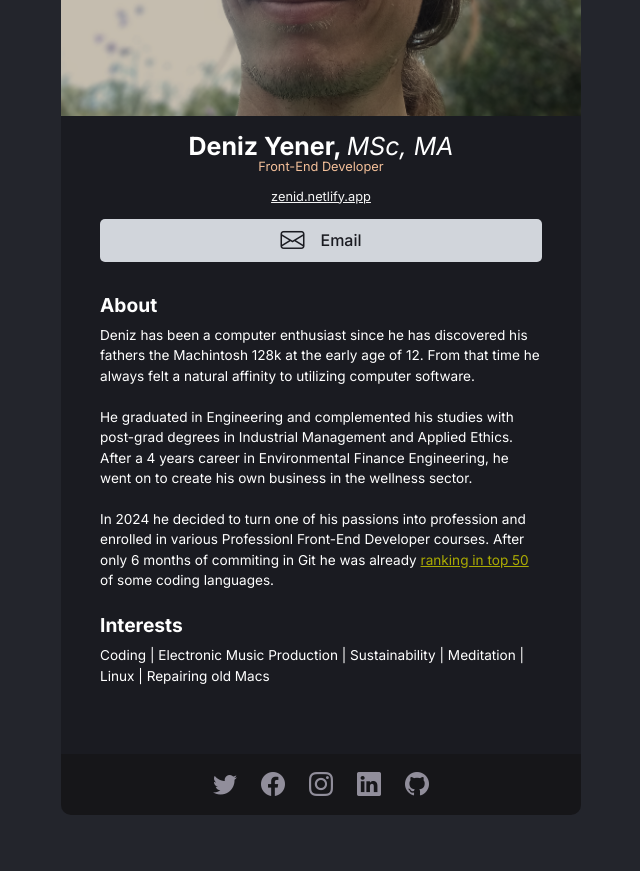
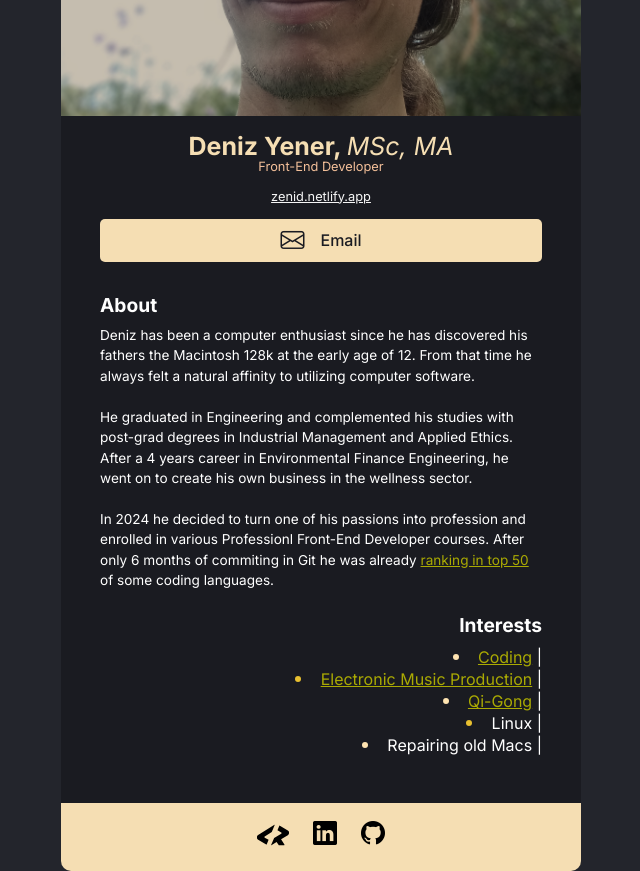
Before and after one commit to zenidreney/my-first-react, a React (Vite) app: page / in a window 1280 px wide. Shown: the part 320-1191 px from the top of the page, without its empty margins (319-959 px from the left). Before the commit the page ends 1135 px from the top, so only its background shows below. Built offline with nearby package versions, Linux system fonts and the light colour scheme.

Commit message:
finished v1.0

```diff
--- a/src/Footer.jsx
+++ b/src/Footer.jsx
@@ -1,4 +1,6 @@
 import "bootstrap-icons/font/bootstrap-icons.css";
+import codersRankIcon from "./images/codersrank.svg"
+console.log(codersRankIcon)
 
 function Footer() {
     return (
@@ -6,27 +8,17 @@ function Footer() {
             <ul>
                 <li>
                     <a href="#">
-                        <i class="bi bi-twitter"></i>
+                        <img className="icon" src={codersRankIcon} />
                     </a>
                 </li>
                 <li>
-                    <a href="#">
-                        <i class="bi bi-facebook"></i>
-                    </a>
-                </li>
-                <li>
-                    <a href="#">
-                        <i class="bi bi-instagram"></i>
-                    </a>
-                </li>
-                <li>
-                    <a href="#">
-                        <i class="bi bi-linkedin"></i>
+                    <a href="https://linkedin.com/in/zenid">
+                        <i className="bi bi-linkedin"></i>
                     </a>
                 </li>
                    <li>
-                    <a href="#">
-                        <i class="bi bi-github"></i>
+                    <a href="https://github.com/zenidreney/">
+                        <i className="bi bi-github"></i>
                     </a>
                 </li>
             </ul>
--- a/src/Header.jsx
+++ b/src/Header.jsx
@@ -12,7 +12,7 @@ function Header() {
             <h2>Front-End Developer</h2>
             <a href="https://zenid.netlify.app">zenid.netlify.app</a>
             <a className="email-btn" href="mailto:zenid@tuta.io">
-               <p> <i class="bi bi-envelope"></i><span>Email</span></p>
+               <p> <i className="bi bi-envelope"></i><span>Email</span></p>
             </a>
         </header>
     );
--- a/src/Main.jsx
+++ b/src/Main.jsx
@@ -3,7 +3,7 @@ function Main() {
         <main>
             <h2>About</h2>
             <p>
-                Deniz has been a computer enthusiast since he has discovered his fathers the Machintosh 128k at the early
+                Deniz has been a computer enthusiast since he has discovered his fathers the Macintosh 128k at the early
                 age of 12. From that time he always felt a natural affinity to utilizing computer software.
             </p>
 
@@ -20,7 +20,19 @@ function Main() {
             </p>
 
             <h2>Interests</h2>
-            <p>Coding | Electronic Music Production | Sustainability | Meditation | Linux | Repairing old Macs</p>
+            <ul>
+                <li>
+                    <a href="https://zenid.netlify.app">Coding</a> |
+                </li>{" "}
+                <li>
+                    <a href="https://neidanmusic.netlify.app">Electronic Music Production</a> |
+                </li>{" "}
+                <li>
+                    <a href="https://www.qismile.com">Qi-Gong</a> |
+                </li>{" "}
+                <li>Linux |</li>
+                <li> Repairing old Macs |</li>
+            </ul>
         </main>
     );
 }
--- a/src/index.css
+++ b/src/index.css
@@ -63,6 +63,7 @@ header > h1 {
     font-family: Inter;
     font-weight: 700;
     font-size: 1.56em;
+    color: wheat;
 }
 
 header > h2 {
@@ -94,7 +95,7 @@ header > a:first-of-type {
 
     font-weight: 500;
     font-size: 1em;
-    background-color: #d1d5db;
+    background-color: wheat;
     border-radius: 5px;
     line-height: 16px;
     letter-spacing: 0%;
@@ -112,13 +113,23 @@ main {
     padding: 0.8em 7.5% 3em;
 }
 
-main > h2 {
+/*
+main > div {
+    text-align: right;
+}
+*/
+
+main  h2 {
     font-weight: 700;
     font-style: Bold;
     font-size: 1.2em;
     line-height: 150%;
     letter-spacing: 0%;
     margin-bottom: 0.3em;
+}
+
+main h2:nth-of-type(2) {
+    text-align: right;
 }
 
 main > p {
@@ -136,11 +147,53 @@ main a {
     display: inline;
 }
 
+main ul {
+
+    list-style-type:disc;
+    text-align: right;
+    list-style-position: inside;
+
+
+}
+
+main ul li::marker {
+    /*color:white;*/
+    font-size: 1.15em;
+}
+
+main ul li:nth-child(odd)::marker {
+    animation: changeColor 5s ease infinite;
+
+}
+
+main ul li:nth-child(even)::marker {
+    animation: changeColor 10s ease infinite;
+
+}
+
+@keyframes changeColor {
+    0% {
+        color:white;
+    }
+    50% {
+        color: #ffb836;
+    }
+
+    100% {
+        color: #4bf808;
+    }
+}
+
 footer {
-    background-color: #161619;
+    background-color: wheat;
     padding-block: 1em;
     border-bottom-left-radius: 10px;
     border-bottom-right-radius: 10px;
+}
+
+.icon {
+    /*background-color: red;*/
+    width: 32px;
 }
 
 footer ul {
@@ -151,7 +204,7 @@ footer ul {
 }
 
 footer i {
-    color: #918e9b;
+    color: black;
 }
 
 /*Hover and Focus States*/
```
Also changed, not shown: src/images/codersrank.svg (added), 1 other file (tests, documents, lock files or other folders).
